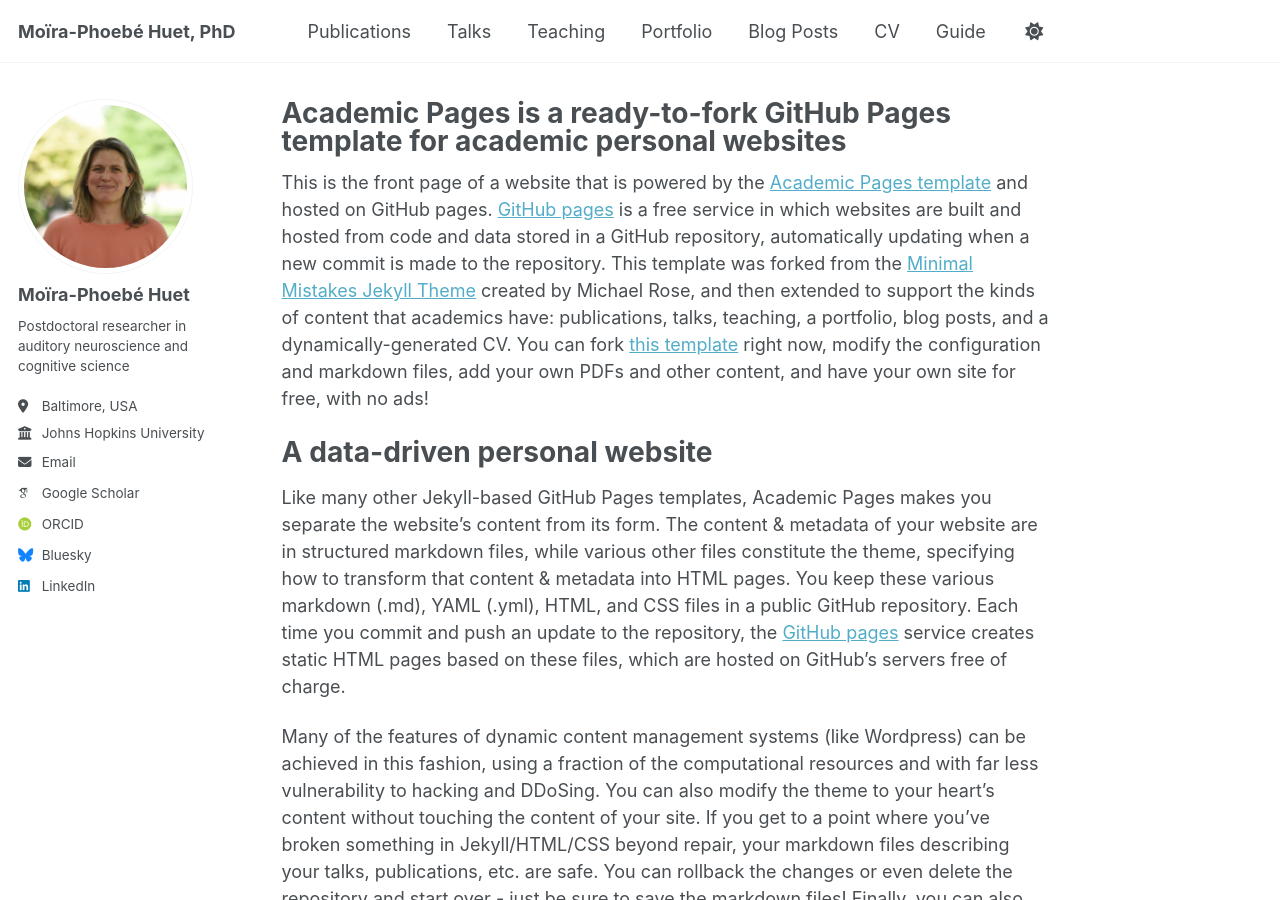
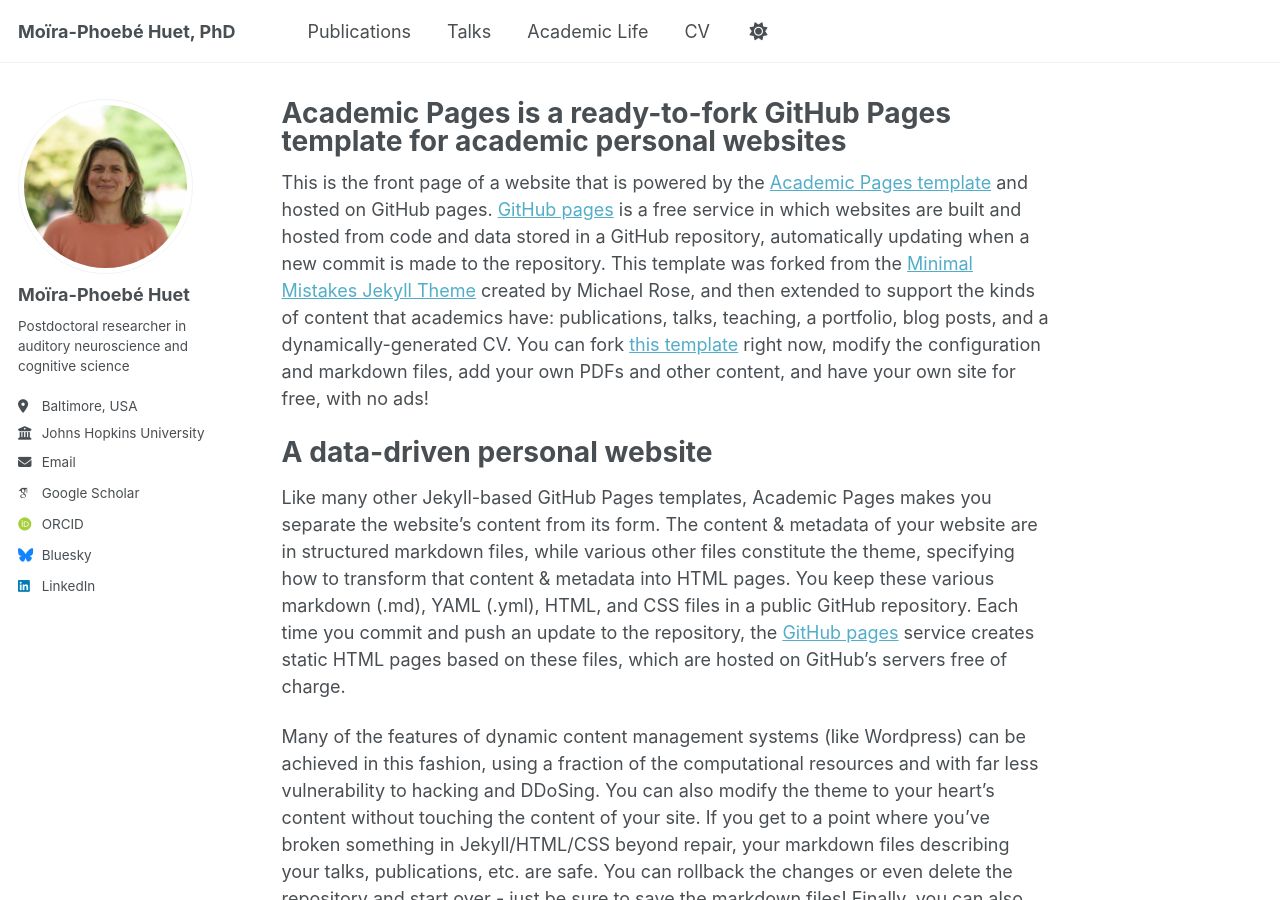
Before and after one commit to mphuet/mphuet.github.io, a Jekyll site: the page built from _pages/about.md, in a window 1280 px wide and 900 px high. Built offline with Jekyll 4.4.1, drawn with Linux system fonts in a browser that asks for light colours; some web fonts are replaced.

Commit message:
Update navigation.yml

```diff
--- a/_data/navigation.yml
+++ b/_data/navigation.yml
@@ -14,14 +14,14 @@ main:
   - title: "Talks"
     url: /talks/
 
-  - title: "Teaching"
-    url: /teaching/
+  - title: "Academic Life"
+    url: /academiclife/
 
-  - title: "Portfolio"
-    url: /portfolio/
+  #- title: "Portfolio"
+  #  url: /portfolio/
 
-  - title: "Blog Posts"
-    url: /year-archive/
+  #- title: "Blog Posts"
+  #  url: /year-archive/
 
   - title: "CV"
     url: /cv/
@@ -29,5 +29,5 @@ main:
   # - title: "CV"
   #   url: /cv-json/
 
-  - title: "Guide"
-    url: /markdown/
+  #- title: "Guide"
+  #  url: /markdown/
```
